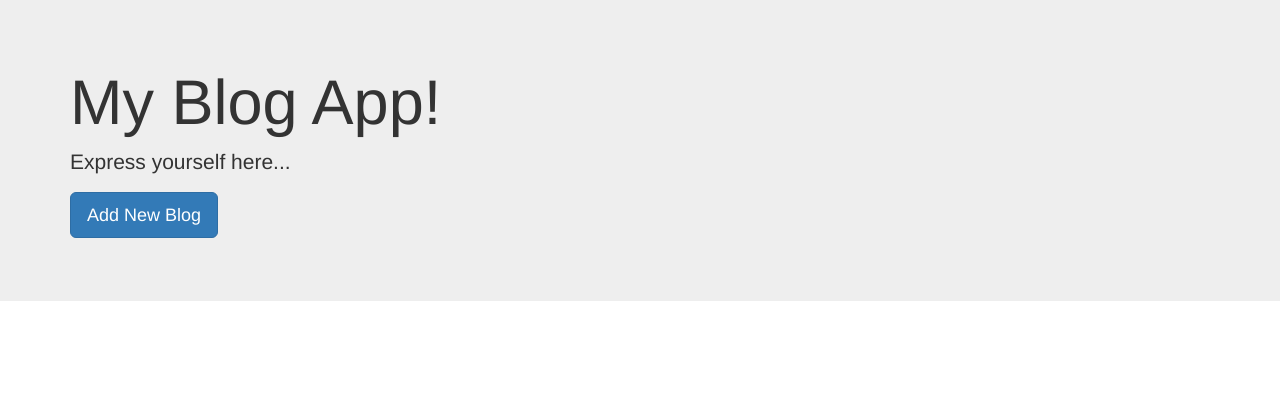
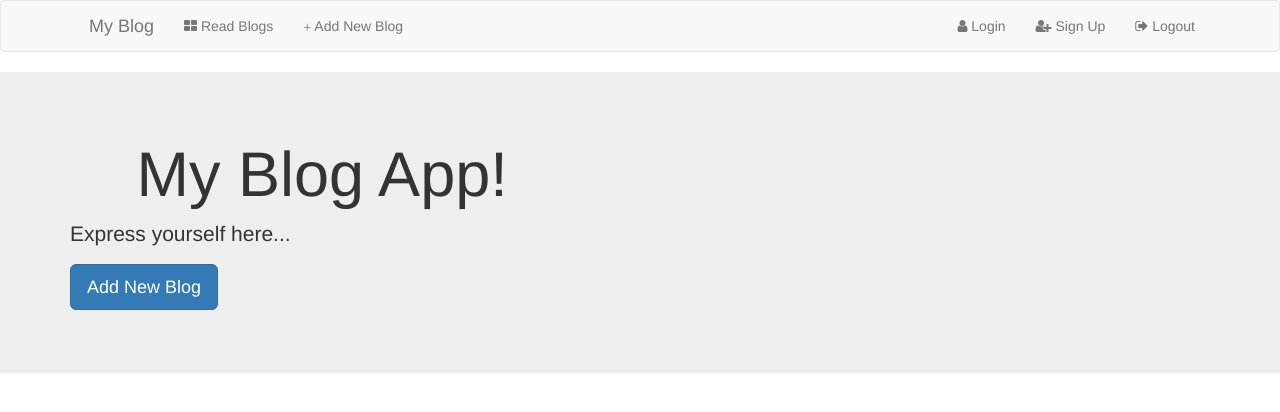
Before and after one commit to hvpulok/MyBlogApp, a Python web app: template templates/index.html in a window 1280 px wide. Shown: the top 412 px of the page. Run offline with Jinja, Linux system fonts and the light colour scheme; the template is opened without the code that fills it, so the values that code supplies are empty; some libraries are stand-ins or nearby versions; some web fonts are replaced.

Commit message:
Add Basic Nav bar

```diff
--- a/templates/base.html
+++ b/templates/base.html
@@ -9,17 +9,43 @@
     <link rel="shortcut icon" type="image/x-icon" href="http://icons.iconarchive.com/icons/blackvariant/button-ui-requests-15/256/YNAB-icon.png" />
 
     <!-- Bootstrap css CDN Link -->
-    <!--Normal-->
-    <!--<link href="https://maxcdn.bootstrapcdn.com/bootstrap/3.3.7/css/bootstrap.min.css" rel="stylesheet" integrity="sha384-BVYiiSIFeK1dGmJRAkycuHAHRg32OmUcww7on3RYdg4Va+PmSTsz/K68vbdEjh4u" crossorigin="anonymous">-->
     <!--flatly-->
     <link href="https://maxcdn.bootstrapcdn.com/bootswatch/3.3.6/flatly/bootstrap.min.css" rel="stylesheet" integrity="sha384-XYCjB+hFAjSbgf9yKUgbysEjaVLOXhCgATTEBpCqT1R3jvG5LGRAK5ZIyRbH5vpX" crossorigin="anonymous">
-    <!--Google Fonts-->
-    <link href='https://fonts.googleapis.com/css?family=Ubuntu:400,700|Open+Sans' rel='stylesheet' type='text/css'>
+    <!--Font Awesome CDN Link-->
+    <link href="https://maxcdn.bootstrapcdn.com/font-awesome/4.6.3/css/font-awesome.min.css" rel="stylesheet" integrity="sha384-T8Gy5hrqNKT+hzMclPo118YTQO6cYprQmhrYwIiQ/3axmI1hQomh7Ud2hPOy8SP1" crossorigin="anonymous">
     <!--local css file-->
     <!--<link href="public/css/style.css" rel="stylesheet">-->
 </head>
 
 <body style="margin: 0 ">
+    <!--nav bar code-->
+    <nav class="navbar navbar-default">
+        <div class="container">
+            <div class="navbar-header">
+            <button type="button" class="navbar-toggle collapsed" data-toggle="collapse" data-target="#bs-example-navbar-collapse-1">
+                <span class="sr-only">Toggle navigation</span>
+                <span class="icon-bar"></span>
+                <span class="icon-bar"></span>
+                <span class="icon-bar"></span>
+            </button>
+            <a class="navbar-brand" href="#"><span class="glyphicon glyphicon-leaf" aria-hidden="true"></span> My Blog</a>
+            </div>
+
+            <div class="collapse navbar-collapse" id="bs-example-navbar-collapse-1">
+            <ul class="nav navbar-nav">
+                <!--<li class="active"><a href="#">Link <span class="sr-only">(current)</span></a></li>-->
+                <li><a href="#"><i class="fa fa-th-large" aria-hidden="true"></i> Read Blogs</a></li>
+                <li><a href="#"><span class="glyphicon glyphicon-plus" aria-hidden="true"></span> Add New Blog</a></li>
+            </ul>
+            <ul class="nav navbar-nav navbar-right">
+                <li><a href="#"><i class="fa fa-user" aria-hidden="true"></i> Login</a></li>
+                <li><a href="#"><i class="fa fa-user-plus" aria-hidden="true"></i> Sign Up</a></li>
+                <li><a href="#"><i class="fa fa-sign-out" aria-hidden="true"></i> Logout</a></li>
+            </ul>
+            </div>
+        </div>
+        </nav>
+
     {% block content %}
     {% endblock %}
 
--- a/templates/index.html
+++ b/templates/index.html
@@ -4,7 +4,7 @@
 
 <div class="jumbotron">
     <div class="container">
-        <h1>My Blog App!</h1>
+        <h1><span class="glyphicon glyphicon-leaf" aria-hidden="true"></span> My Blog App!</h1>
         <p>Express yourself here...</p>
         <p>
             <a class="btn btn-primary btn-lg">Add New Blog</a>
```
